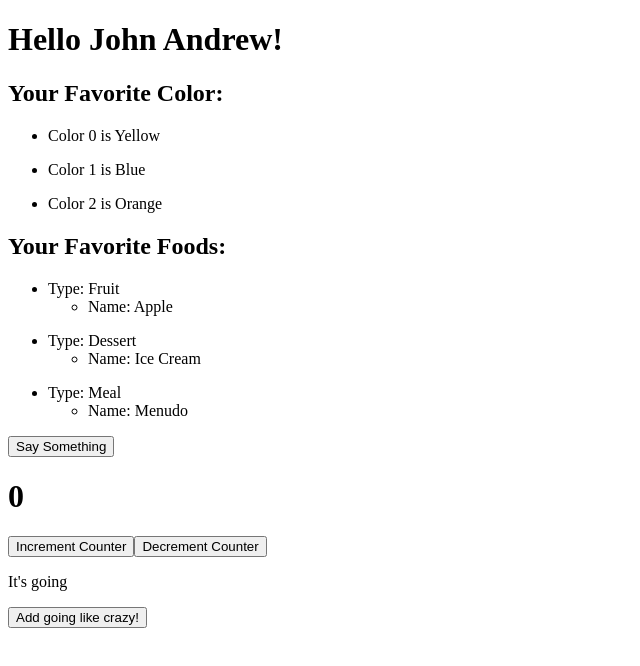
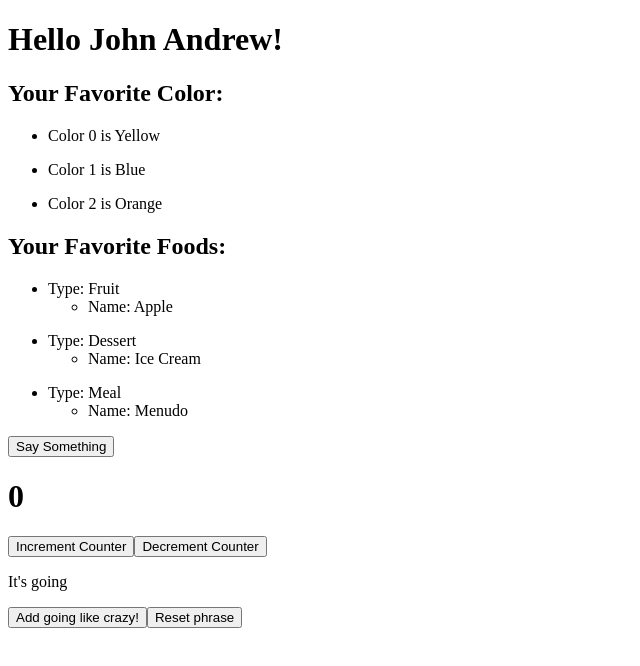
Before and after one commit to andrewmoquia/my-first-project, an Angular app: page / in a window 1280 px wide. Shown: the top 666 px of the page, without its empty margins (0-640 px from the left). Built offline with nearby package versions, Linux system fonts and the light colour scheme.

Commit message:
Add reset phrase button

```diff
--- a/src/app/app.component.html
+++ b/src/app/app.component.html
@@ -28,3 +28,4 @@
 
 <p>{{phrase}}</p>
 <button (click)='addPhrase()'>Add going like crazy!</button>
+<button (click)='resetPhrase()'>Reset phrase</button>
--- a/src/app/app.component.ts
+++ b/src/app/app.component.ts
@@ -38,12 +38,15 @@ export class AppComponent {
     this.counter -= 1;
   }
 
-  phrase: string = "It's going "
+  phrase: string = "It's going ";
 
   addPhrase(){
-    this.phrase += "...and going "
-  }
+    this.phrase += "...and going ";
+  };
 
+  resetPhrase(){
+    this.phrase = "It's going ";
+  };
 
 
 }
```
